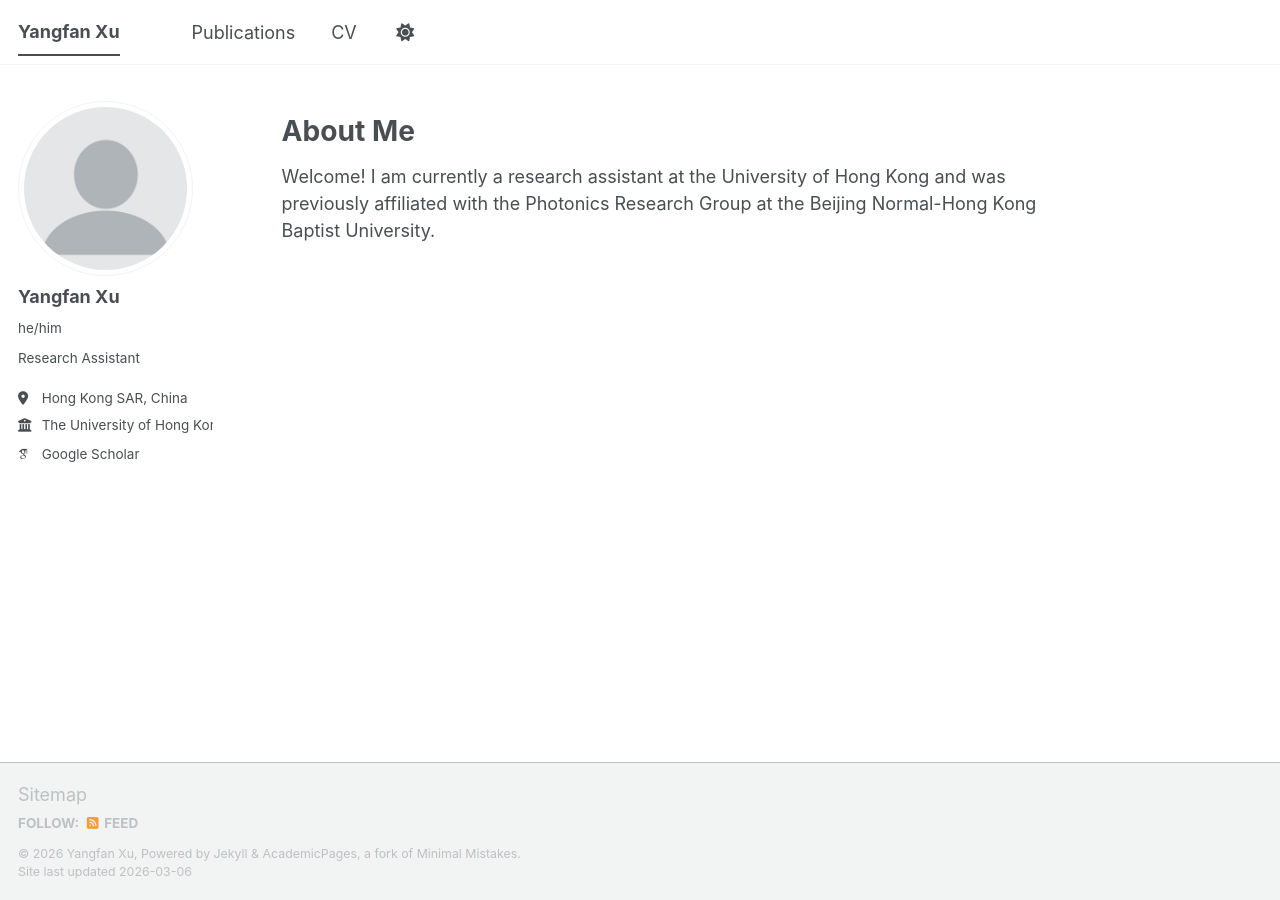
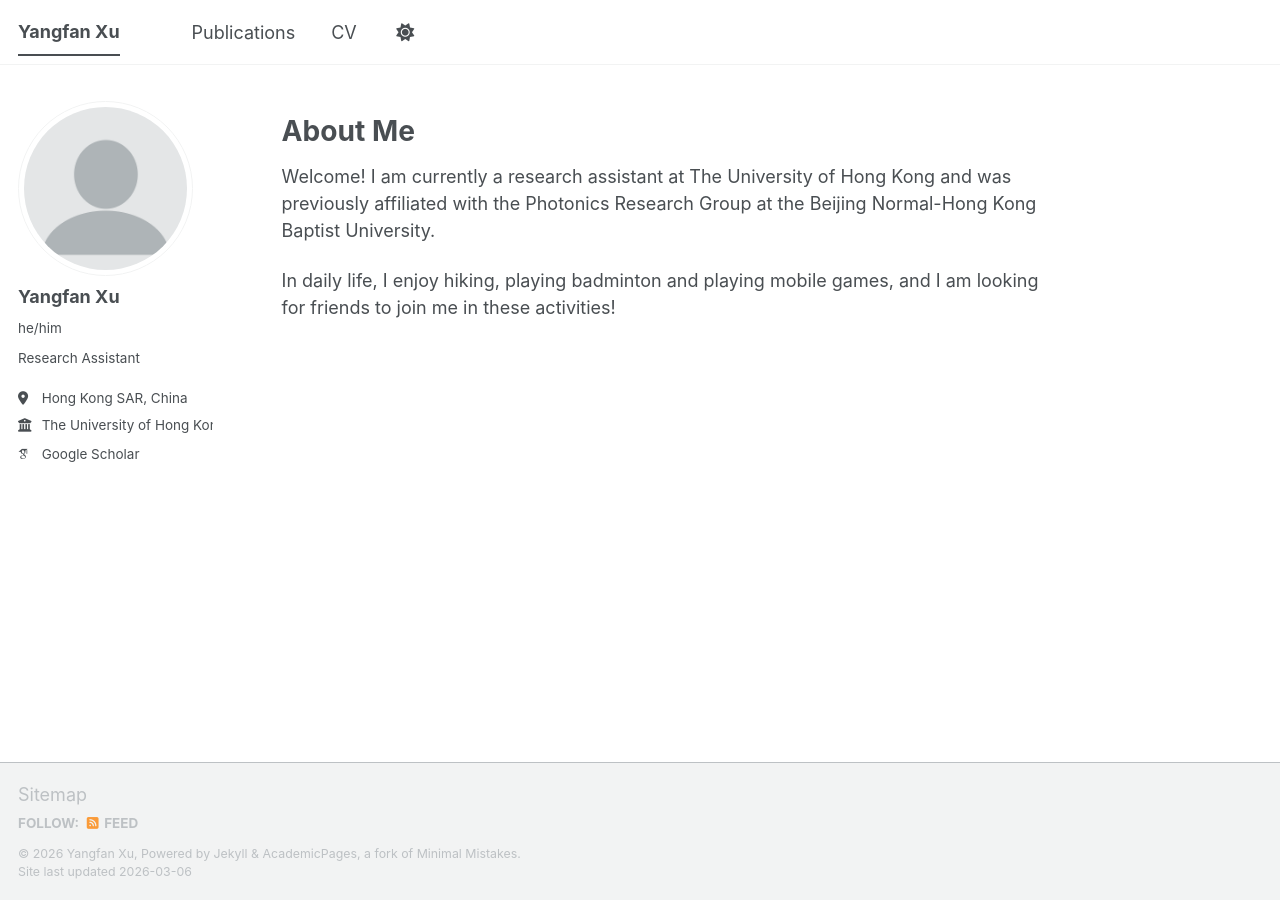
Before and after one commit to ethanxu02/ethanxu02.github.io, a Jekyll site: the page built from _pages/about.md, in a window 1280 px wide. Built offline with Jekyll 4.4.1, drawn with Linux system fonts in a browser that asks for light colours; some web fonts are replaced; a script bundle is joined from its source files by our own code; library files that are not in the unit come from our copies.

Commit message:
Update about.md

```diff
--- a/_pages/about.md
+++ b/_pages/about.md
@@ -8,4 +8,6 @@ redirect_from:
 ---
 About Me
 ======
-Welcome! I am currently a research assistant at the University of Hong Kong and was previously affiliated with the Photonics Research Group at the Beijing Normal-Hong Kong Baptist University.
+Welcome! I am currently a research assistant at The University of Hong Kong and was previously affiliated with the Photonics Research Group at the Beijing Normal-Hong Kong Baptist University.
+
+In daily life, I enjoy hiking, playing badminton and playing mobile games, and I am looking for friends to join me in these activities!
```
